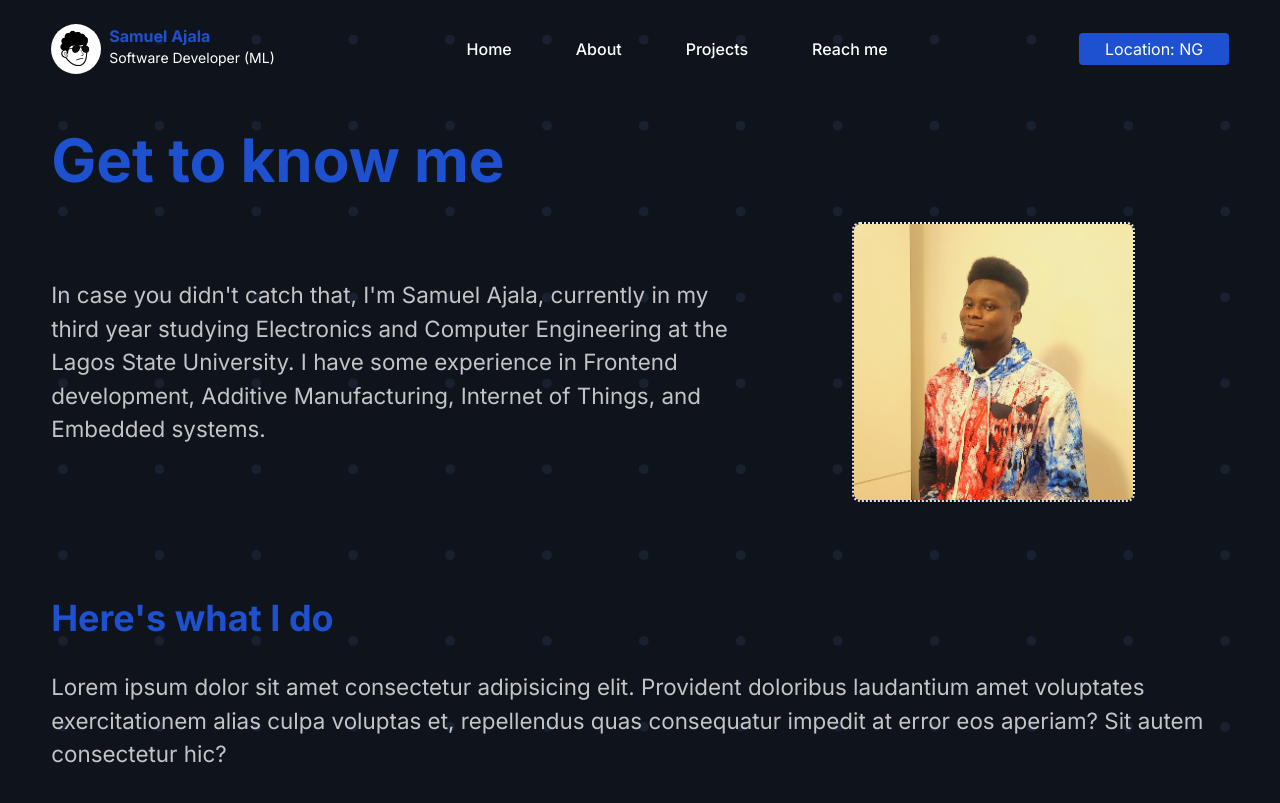
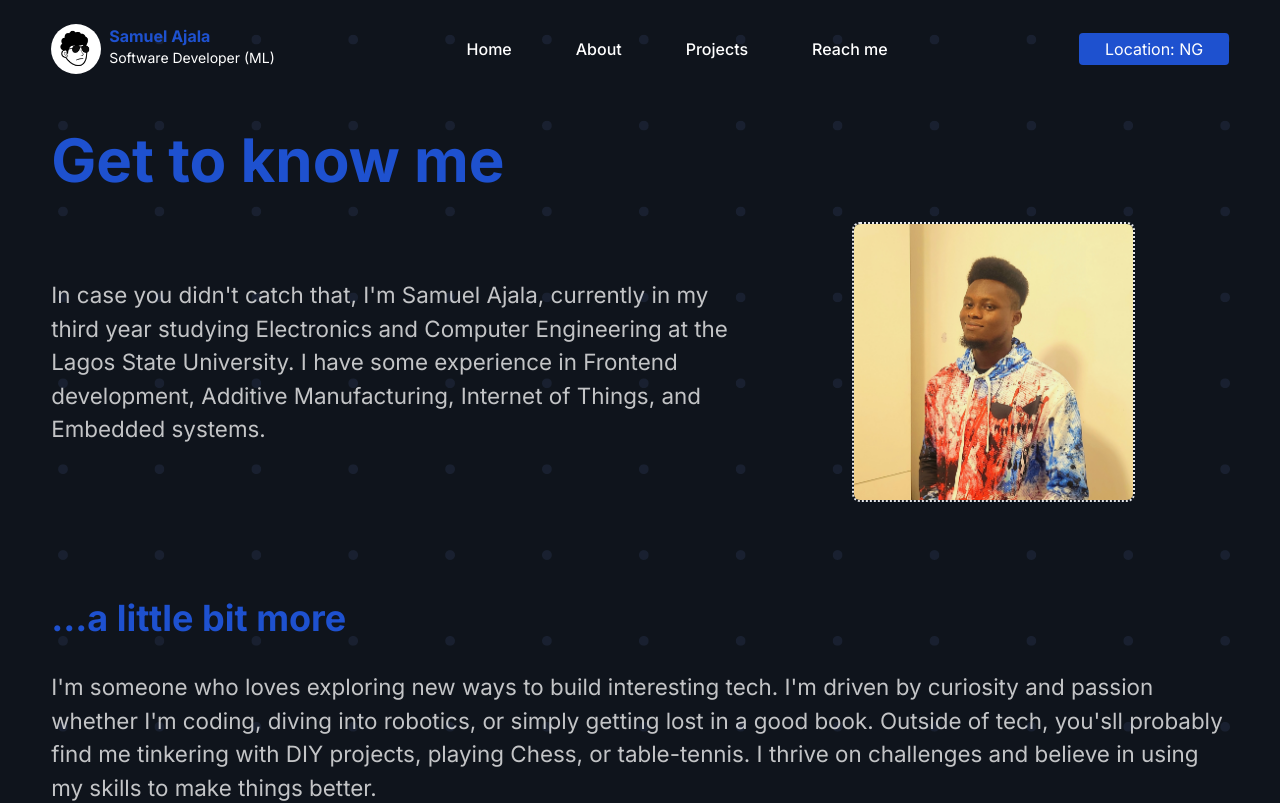
Before and after one commit to samuelajala01/portfolio-v4, a Next.js app: page /about in a window 1280 px wide. Shown: the top 803 px of the page. Built offline with nearby package versions, Linux system fonts and the light colour scheme.

Commit message:
chore: edit about text

```diff
--- a/src/app/about/page.jsx
+++ b/src/app/about/page.jsx
@@ -7,7 +7,7 @@ const About = () => {
     <>
       <section className="mx-[4vw]">
         <h2 className="text-4xl md:text-6xl my-8 font-bold text-[var(--pry)]">Get to know me</h2>
-        <div className="inline-flex flex flex-col-reverse sm:flex-row items-center">
+        <div className="inline-flex flex-col-reverse sm:flex-row items-center">
           <p className="text-[1.1rem] md:text-[1.4rem] opacity-75 flex-[1.5]">
             In case you didn&#39;t catch that, I&#39;m Samuel Ajala, currently
             in my third year studying Electronics and Computer Engineering at
@@ -24,10 +24,10 @@ const About = () => {
           </div>
         </div>
         <div className="my-24">
-          <h3 className="text-2xl md:text-4xl my-8 font-bold text-[var(--pry)]">Here&#39;s what I do</h3>
-        <p className="text-[1.1rem] md:text-[1.4rem] opacity-75">Lorem ipsum dolor sit amet consectetur adipisicing elit. Provident doloribus laudantium amet voluptates exercitationem alias culpa voluptas et, repellendus quas consequatur impedit at error eos aperiam? Sit autem consectetur hic?</p></div>
+          <h3 className="text-2xl md:text-4xl my-8 font-bold text-[var(--pry)]">...a little bit more</h3>
+          <p className="text-[1.1rem] md:text-[1.4rem] opacity-75">I&#39;m someone who loves exploring new ways to build interesting tech. I&#39;m driven by curiosity and passion whether I&#39;m coding, diving into robotics, or simply getting lost in a good book. Outside of tech, you&#39;sll probably find me tinkering with DIY projects, playing Chess, or table-tennis. I thrive on challenges and believe in using my skills to make things better.</p></div>
       </section>
-      <ContactBox/>
+      <ContactBox />
     </>
   );
 };
```
